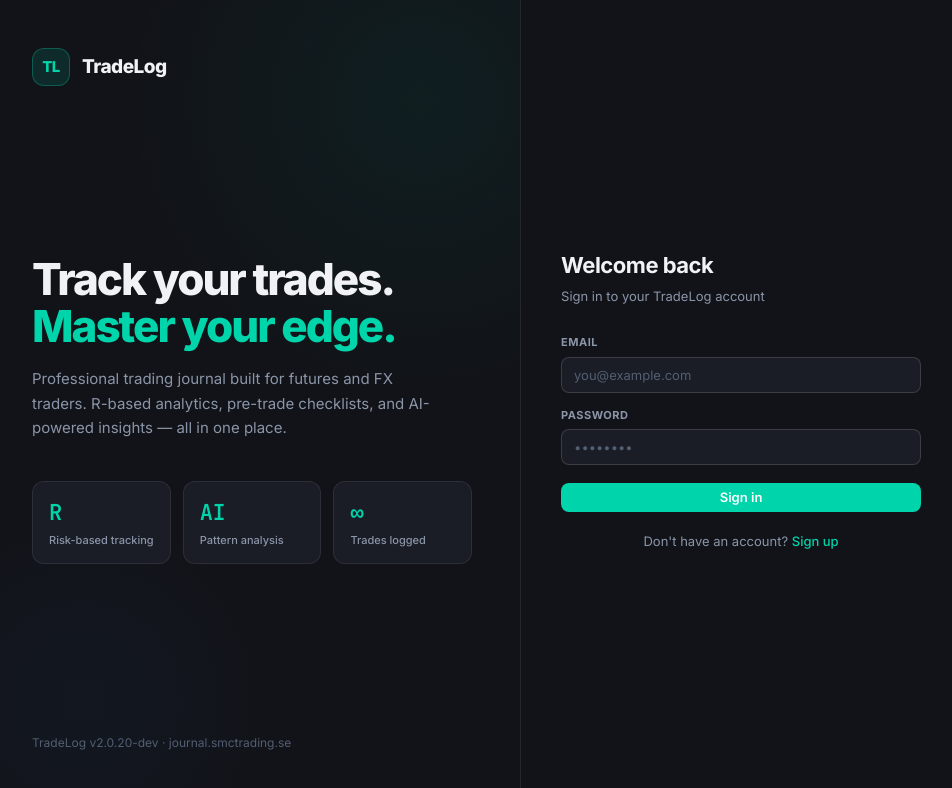
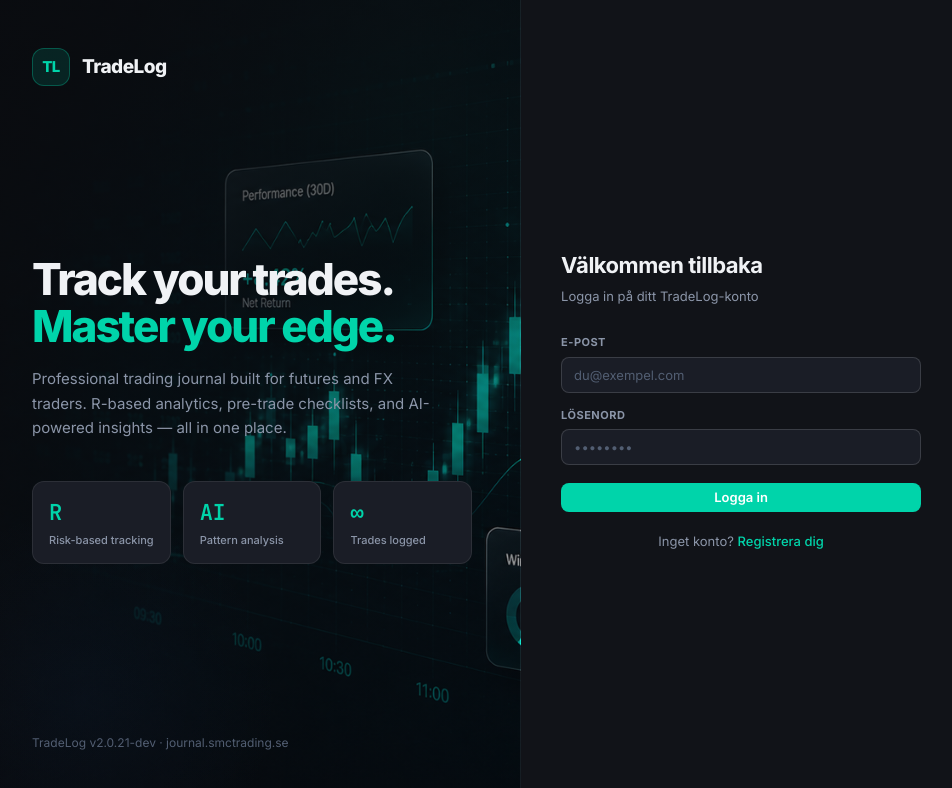
Before and after one commit to henriksiverhall/SMC-Trading-Journal, a React (Vite) app: page / in a window 1280 px wide. Shown: the top 788 px of the page, without its empty margins (16-968 px from the left). Built offline with nearby package versions, Linux system fonts and the light colour scheme; no server answers; the database is empty.

Commit message:
v2.0.21-dev – Bakgrundsbilder på inloggningssidan + Admin Branding-flik

```diff
--- a/src/lib/constants.js
+++ b/src/lib/constants.js
@@ -1,4 +1,4 @@
-export const APP_VERSION = 'v2.0.20-dev'
+export const APP_VERSION = 'v2.0.21-dev'
 export const WORKER_URL = 'https://tradelog-claude-api-dev.henrik-siverhall.workers.dev'
 
 // Mappar instrument loggade i journalen till Yahoo Finance-symboler.
--- a/src/pages/Admin.jsx
+++ b/src/pages/Admin.jsx
@@ -451,6 +451,7 @@
     { id: 'users',     label: '👥 Användare' },
     { id: 'support',   label: '🎫 Support' },
     { id: 'broadcast', label: '📢 Meddelanden' },
+    { id: 'branding',   label: '🖼 Branding' },
   ]
 
   if (!isAdmin) return (
@@ -487,7 +488,112 @@
         {tab === 'users'     && <UsersTab currentUserId={user?.id} />}
         {tab === 'support'   && <SupportTab adminId={user?.id} />}
         {tab === 'broadcast' && <BroadcastTab adminId={user?.id} />}
+        {tab === 'branding'   && <BrandingTab adminId={user?.id} />}
       </div>
     </div>
   )
 }
+// ── BrandingTab ────────────────────────────────────────────────────────────────
+function BrandingTab({ adminId }) {
+  const SUPABASE_URL = 'https://qmmpxupsxdouvoqgvgri.supabase.co'
+  const ALL_PAGES = [
+    { id: 'auth',      label: 'Inloggningssida' },
+    { id: 'dashboard', label: 'Dashboard' },
+    { id: 'journal',   label: 'Journal' },
+    { id: 'analytics', label: 'Analytics' },
+    { id: 'checklist', label: 'Checklist' },
+  ]
+  const DEFAULT_SETTINGS = {
+    heroImages: { dark: '/images/hero-dark.png', light: '/images/hero-light.png' },
+    showOn: { auth: true, dashboard: false, journal: false, analytics: false, checklist: false },
+  }
+  const { userSettings, saveSettings } = useAuth()
+  const [branding, setBranding] = useState(DEFAULT_SETTINGS)
+  const [uploading, setUploading] = useState(null)
+  const [saved, setSaved] = useState(false)
+
+  useEffect(() => {
+    if (userSettings?.branding) setBranding({ ...DEFAULT_SETTINGS, ...userSettings.branding })
+  }, [userSettings])
+
+  function setImage(theme, url) {
+    setBranding(b => ({ ...b, heroImages: { ...b.heroImages, [theme]: url } }))
+  }
+  function togglePage(pageId) {
+    setBranding(b => ({ ...b, showOn: { ...b.showOn, [pageId]: !b.showOn[pageId] } }))
+  }
+
+  async function handleUpload(theme, file) {
+    if (!file) return
+    setUploading(theme)
+    const name = `hero-${theme}.${file.name.split('.').pop()}`
+    const { sb } = await import('../lib/supabase')
+    const { data, error } = await sb.storage.from('branding').upload(name, file, { upsert: true })
+    if (error) { alert('Upload misslyckades: ' + error.message); setUploading(null); return }
+    const url = `${SUPABASE_URL}/storage/v1/object/public/branding/${name}`
+    setImage(theme, url)
+    setUploading(null)
+  }
+
+  async function handleSave() {
+    await saveSettings({ branding })
+    setSaved(true); setTimeout(() => setSaved(false), 2000)
+  }
+
+  const inp = { background: 'var(--bg)', border: '1px solid var(--border)', borderRadius: 'var(--r)', color: 'var(--text)', padding: '6px 10px', fontSize: 12, fontFamily: 'var(--font)', width: '100%' }
+
+  return (
+    <div>
+      <div className="card" style={{ marginBottom: 16 }}>
+        <div className="card-header">
+          <div className="card-title">🖼 Bakgrundsbilder</div>
+          <button className="btn btn-primary btn-sm" onClick={handleSave}>{saved ? '✓ Sparat' : 'Spara'}</button>
+        </div>
+        <div className="card-body">
+          {['dark', 'light'].map(theme => (
+            <div key={theme} style={{ marginBottom: 20 }}>
+              <div style={{ fontSize: 12, fontWeight: 700, color: 'var(--text3)', marginBottom: 10, textTransform: 'uppercase', letterSpacing: 0.5 }}>
+                {theme === 'dark' ? '🌙 Mörkt tema' : '☀️ Ljust tema'}
+              </div>
+              <div style={{ display: 'grid', gridTemplateColumns: '1fr 200px', gap: 12, alignItems: 'center' }}>
+                <div>
+                  <label style={{ fontSize: 11, color: 'var(--text4)', marginBottom: 4, display: 'block' }}>Bild-URL</label>
+                  <input style={inp} value={branding.heroImages[theme]} onChange={e => setImage(theme, e.target.value)} placeholder="/images/hero-dark.png eller https://..." />
+                  <label style={{ fontSize: 11, color: 'var(--text4)', marginTop: 8, marginBottom: 4, display: 'block' }}>Eller ladda upp</label>
+                  <input type="file" accept="image/*" onChange={e => handleUpload(theme, e.target.files[0])}
+                    style={{ fontSize: 11, color: 'var(--text3)' }} />
+                  {uploading === theme && <div style={{ fontSize: 11, color: 'var(--accent)', marginTop: 4 }}>Laddar upp…</div>}
+                </div>
+                {branding.heroImages[theme] && (
+                  <div style={{ position: 'relative', height: 120, borderRadius: 'var(--r)', overflow: 'hidden', border: '1px solid var(--border)', background: 'var(--bg3)' }}>
+                    <img src={branding.heroImages[theme]} alt={theme}
+                      style={{ width: '100%', height: '100%', objectFit: 'cover' }}
+                      onError={e => { e.target.style.display = 'none' }} />
+                  </div>
+                )}
+              </div>
+            </div>
+          ))}
+        </div>
+      </div>
+
+      <div className="card">
+        <div className="card-header"><div className="card-title">📍 Visa på sidor</div></div>
+        <div className="card-body">
+          <div style={{ display: 'grid', gridTemplateColumns: 'repeat(auto-fill, minmax(180px, 1fr))', gap: 10 }}>
+            {ALL_PAGES.map(p => (
+              <label key={p.id} style={{ display: 'flex', alignItems: 'center', gap: 8, fontSize: 13, color: 'var(--text2)', cursor: 'pointer', padding: '10px 14px', background: 'var(--bg3)', borderRadius: 'var(--r)', border: `1px solid ${branding.showOn[p.id] ? 'var(--accent)' : 'var(--border)'}` }}>
+                <input type="checkbox" checked={!!branding.showOn[p.id]} onChange={() => togglePage(p.id)}
+                  style={{ accentColor: 'var(--accent)', width: 15, height: 15 }} />
+                {p.label}
+              </label>
+            ))}
+          </div>
+          <div style={{ fontSize: 11, color: 'var(--text4)', marginTop: 12 }}>
+            Bilden visas halvtransparent bakom sidans innehåll. Välj mörk/ljus bild efter aktivt tema.
+          </div>
+        </div>
+      </div>
+    </div>
+  )
+}
--- a/src/pages/AuthPage.jsx
+++ b/src/pages/AuthPage.jsx
@@ -1,14 +1,34 @@
-import { useState } from 'react'
+import { useState, useEffect } from 'react'
 import { sb } from '../lib/supabase'
 import { APP_VERSION } from '../lib/constants'
 
+const ADMIN_USER_ID = 'a55874aa-d36a-4d07-a40f-778b3a66d671'
+const DEFAULT_DARK  = '/images/hero-dark.png'
+const DEFAULT_LIGHT = '/images/hero-light.png'
+
 export default function AuthPage() {
-  const [mode, setMode] = useState('login') // login | signup | confirm
+  const [mode, setMode] = useState('login')
   const [email, setEmail] = useState('')
   const [password, setPassword] = useState('')
   const [displayName, setDisplayName] = useState('')
   const [loading, setLoading] = useState(false)
   const [error, setError] = useState('')
+  const [heroUrl, setHeroUrl] = useState(null)
+
+  // Ladda branding-inställningar från admin-kontot
+  useEffect(() => {
+    const isDark = document.documentElement.getAttribute('data-theme') !== 'light'
+    sb.from('user_settings').select('settings').eq('user_id', ADMIN_USER_ID).single()
+      .then(({ data }) => {
+        const branding = data?.settings?.branding
+        if (branding?.showOn?.auth !== false) {
+          const url = isDark
+            ? (branding?.heroImages?.dark || DEFAULT_DARK)
+            : (branding?.heroImages?.light || DEFAULT_LIGHT)
+          setHeroUrl(url)
+        }
+      })
+  }, [])
 
   async function handleLogin(e) {
     e.preventDefault()
@@ -21,7 +41,7 @@
   async function handleSignup(e) {
     e.preventDefault()
     setLoading(true); setError('')
-    if (password.length < 6) { setError('Password must be at least 6 characters.'); setLoading(false); return }
+    if (password.length < 6) { setError('Lösenordet måste vara minst 6 tecken.'); setLoading(false); return }
     const { error } = await sb.auth.signUp({
       email, password,
       options: { data: { display_name: displayName || email.split('@')[0] } }
@@ -34,7 +54,21 @@
   return (
     <div className="auth-page">
       {/* Hero panel */}
-      <div className="auth-hero">
+      <div className="auth-hero" style={heroUrl ? {
+        backgroundImage: `url(${heroUrl})`,
+        backgroundSize: 'cover',
+        backgroundPosition: 'center',
+        backgroundRepeat: 'no-repeat',
+      } : undefined}>
+        {/* Overlay för läsbarhet när bild är aktiv */}
+        {heroUrl && (
+          <div style={{
+            position: 'absolute', inset: 0,
+            background: 'linear-gradient(135deg, rgba(10,12,16,0.82) 0%, rgba(10,12,16,0.55) 60%, rgba(10,12,16,0.3) 100%)',
+            zIndex: 0,
+          }} />
+        )}
+
         <div className="auth-hero-logo">
           <div className="auth-hero-logo-icon">TL</div>
           <div>
@@ -77,24 +111,24 @@
         {mode === 'confirm' ? (
           <div style={{ textAlign: 'center', padding: '40px 0' }}>
             <div style={{ fontSize: 48, marginBottom: 16 }}>📬</div>
-            <div style={{ fontSize: 20, fontWeight: 700, marginBottom: 8, color: 'var(--text)' }}>Check your email</div>
+            <div style={{ fontSize: 20, fontWeight: 700, marginBottom: 8, color: 'var(--text)' }}>Kontrollera din e-post</div>
             <div style={{ fontSize: 13, color: 'var(--text3)', lineHeight: 1.7, marginBottom: 24 }}>
-              We sent a confirmation link to<br />
+              Vi skickade en bekräftelselänk till<br />
               <strong style={{ color: 'var(--text)' }}>{email}</strong><br /><br />
-              Click the link to activate your account.
+              Klicka på länken för att aktivera ditt konto.
             </div>
-            <button className="btn btn-ghost" onClick={() => setMode('login')}>Back to login</button>
+            <button className="btn btn-ghost" onClick={() => setMode('login')}>Tillbaka till inloggning</button>
           </div>
         ) : (
           <>
             <div className="auth-panel-header">
               <div className="auth-panel-title">
-                {mode === 'login' ? 'Welcome back' : 'Create account'}
+                {mode === 'login' ? 'Välkommen tillbaka' : 'Skapa konto'}
               </div>
               <div className="auth-panel-sub">
                 {mode === 'login'
-                  ? 'Sign in to your TradeLog account'
-                  : 'Start tracking your trades today'}
+                  ? 'Logga in på ditt TradeLog-konto'
+                  : 'Börja logga dina trades idag'}
               </div>
             </div>
 
@@ -103,69 +137,49 @@
             <form className="auth-form" onSubmit={mode === 'login' ? handleLogin : handleSignup}>
               {mode === 'signup' && (
                 <div className="form-group">
-                  <label className="form-label">Display name</label>
-                  <input
-                    className="form-control"
-                    type="text"
-                    placeholder="e.g. Henrik S."
-                    value={displayName}
-                    onChange={e => setDisplayName(e.target.value)}
-                    autoComplete="nickname"
-                  />
+                  <label className="form-label">Visningsnamn</label>
+                  <input className="form-control" type="text" placeholder="t.ex. Henrik S."
+                    value={displayName} onChange={e => setDisplayName(e.target.value)}
+                    autoComplete="nickname" />
                 </div>
               )}
               <div className="form-group">
-                <label className="form-label">Email</label>
-                <input
-                  className="form-control"
-                  type="email"
-                  placeholder="you@example.com"
-                  value={email}
-                  onChange={e => setEmail(e.target.value)}
-                  required
-                  autoComplete="email"
-                />
+                <label className="form-label">E-post</label>
+                <input className="form-control" type="email" placeholder="du@exempel.com"
+                  value={email} onChange={e => setEmail(e.target.value)}
+                  required autoComplete="email" />
               </div>
               <div className="form-group">
-                <label className="form-label">Password</label>
-                <input
-                  className="form-control"
-                  type="password"
-                  placeholder={mode === 'signup' ? 'Min. 6 characters' : '••••••••'}
-                  value={password}
-                  onChange={e => setPassword(e.target.value)}
-                  required
-                  autoComplete={mode === 'login' ? 'current-password' : 'new-password'}
-                />
+                <label className="form-label">Lösenord</label>
+                <input className="form-control" type="password"
+                  placeholder={mode === 'signup' ? 'Minst 6 tecken' : '••••••••'}
+                  value={password} onChange={e => setPassword(e.target.value)}
+                  required autoComplete={mode === 'login' ? 'current-password' : 'new-password'} />
               </div>
 
               {mode === 'signup' && (
                 <p style={{ fontSize: 11, color: 'var(--text4)', lineHeight: 1.6 }}>
-                  By creating an account you agree to our{' '}
+                  Genom att skapa ett konto accepterar du våra{' '}
                   <span style={{ color: 'var(--text3)', textDecoration: 'underline', cursor: 'pointer' }}>
-                    Privacy Policy
+                    integritetsvillkor
                   </span>.
                 </p>
               )}
 
-              <button
-                type="submit"
-                className="btn btn-primary w-full"
-                style={{ justifyContent: 'center', marginTop: 4 }}
-                disabled={loading}
-              >
-                {loading ? 'Please wait…' : mode === 'login' ? 'Sign in' : 'Create account'}
+              <button type="submit" className="btn btn-primary w-full"
+                style={{ justifyContent: 'center', marginTop: 4 }} disabled={loading}>
+                {loading ? 'Vänta…' : mode === 'login' ? 'Logga in' : 'Skapa konto'}
               </button>
             </form>
 
             <div className="auth-switch">
               {mode === 'login' ? (
-                <>Don't have an account?{' '}
-                  <button onClick={() => { setMode('signup'); setError('') }}>Sign up</button>
+                <>Inget konto?{' '}
+                  <button onClick={() => { setMode('signup'); setError('') }}>Registrera dig</button>
                 </>
               ) : (
-                <>Already have an account?{' '}
-                  <button onClick={() => { setMode('login'); setError('') }}>Sign in</button>
+                <>Har du redan ett konto?{' '}
+                  <button onClick={() => { setMode('login'); setError('') }}>Logga in</button>
                 </>
               )}
             </div>
--- a/src/pages/Changelog.jsx
+++ b/src/pages/Changelog.jsx
@@ -1,6 +1,15 @@
 import Topbar from '../components/Topbar'
 
 const CHANGELOG = [
+  {
+    version: 'v2.0.21-dev',
+    date: '2026-06-23',
+    entries: [
+      { type: 'feature', text: 'AuthPage: bakgrundsbild (mörk/ljus) på inloggningssidan med halvtransparent overlay för läsbarhet. Helt på svenska.' },
+      { type: 'feature', text: 'Admin – Branding-flik: ändra/ladda upp bakgrundsbilder för mörkt/ljust tema och välj vilka sidor de ska visas på med kryssrutor' },
+      { type: 'feature', text: 'useBranding-hook för framtida sidor som ska stödja bakgrundsbild' },
+    ]
+  },
   {
     version: 'v2.0.20-dev',
     date: '2026-06-22',
```
Also changed, not shown: src/hooks/useBranding.js (added, +40 -0 lines), public/images/hero-dark.png (added), public/images/hero-light.png (added).
